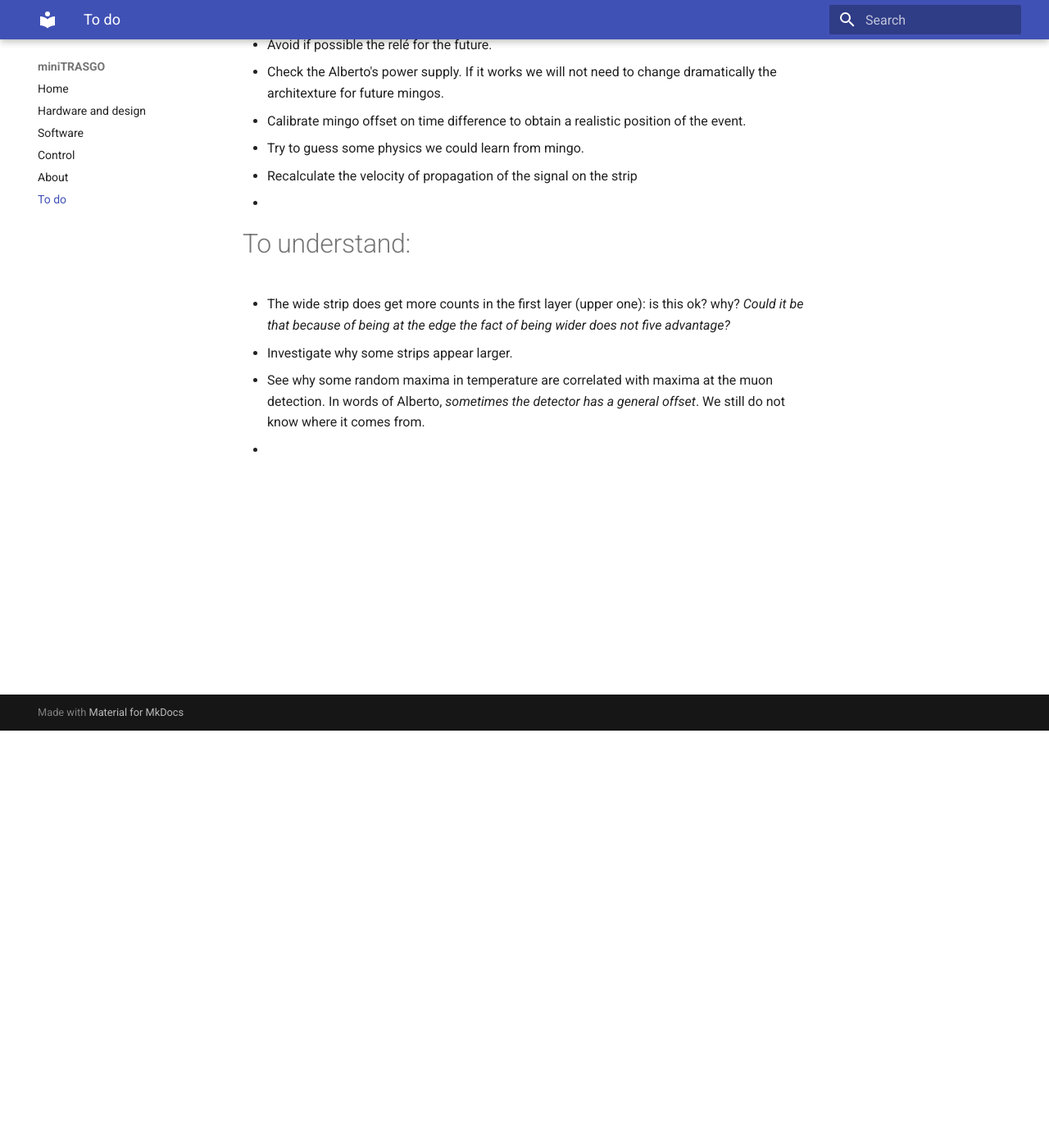
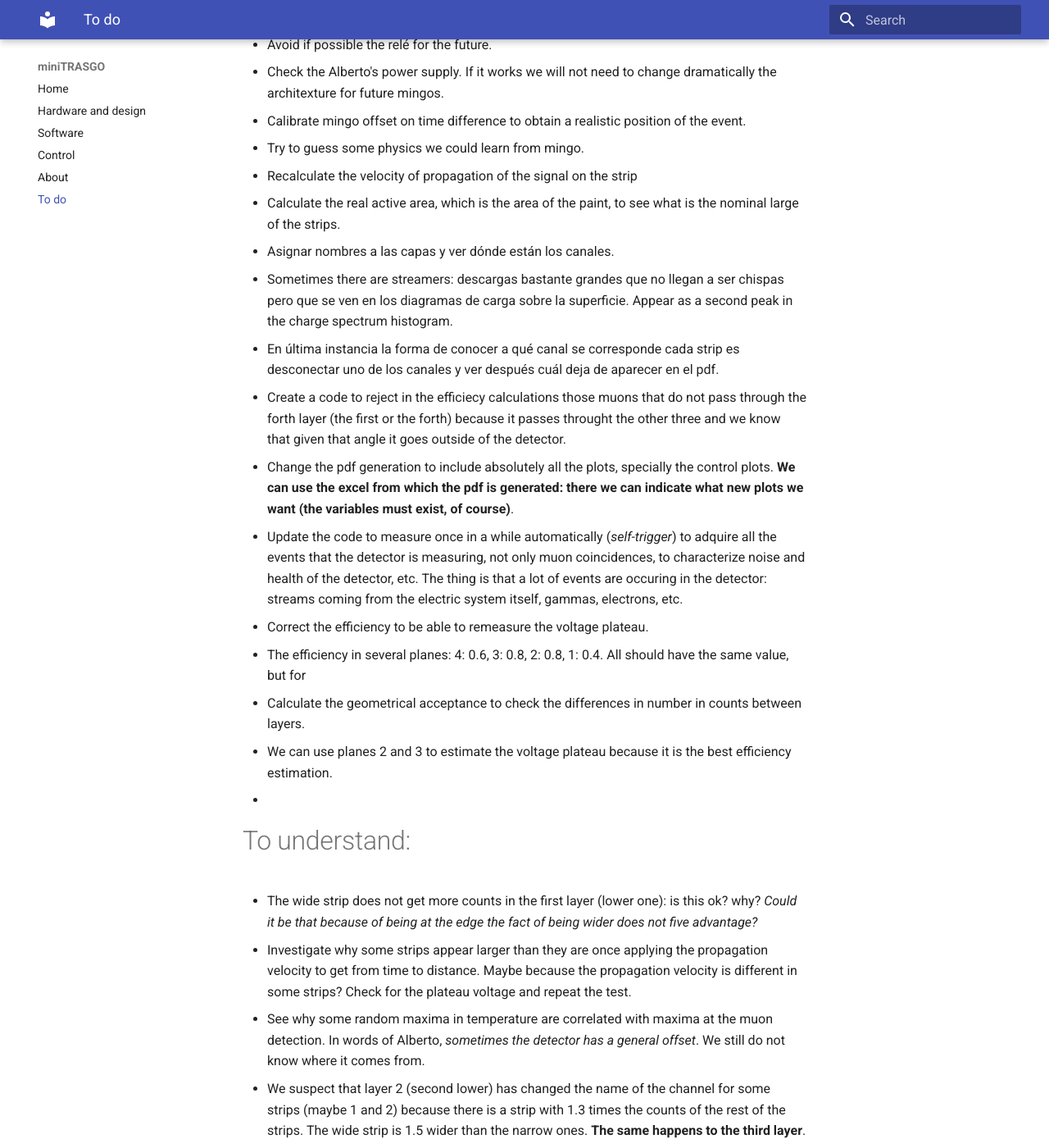
Before and after one commit to cayesoneira/miniTRASGO-documentation, an MkDocs documentation site: the page built from docs/todo.md, in a window 1280 px wide and 1400 px high, scrolled down 509 px. Shown: the whole window at 82% size. Built offline with MkDocs 1.6.1 and Material for MkDocs 9.7.7, drawn with Linux system fonts in a browser that asks for light colours; some of the changed text lies outside the part shown.

Commit message:
Update todo.md

```diff
--- a/docs/todo.md
+++ b/docs/todo.md
@@ -12,10 +12,32 @@
 - Calibrate mingo offset on time difference to obtain a realistic position of the event.
 - Try to guess some physics we could learn from mingo.
 - Recalculate the velocity of propagation of the signal on the strip
+- Calculate the real active area, which is the area of the paint, to see what is the nominal large of the strips.
+- Asignar nombres a las capas y ver dónde están los canales.
+- Sometimes there are streamers: descargas bastante grandes que no llegan a ser chispas pero que se ven en los diagramas de carga sobre la superficie. Appear as a second peak in the charge spectrum histogram.
+- En última instancia la forma de conocer a qué canal se corresponde cada strip es desconectar uno de los canales y ver después cuál deja de aparecer en el pdf.
+- Create a code to reject in the efficiecy calculations those muons that do not pass through the forth layer (the first or the forth) because it passes throught the other three and we know that given that angle it goes outside of the detector.
+- Change the pdf generation to include absolutely all the plots, specially the control plots. **We can use the excel from which the pdf is generated: there we can indicate what new plots we want (the variables must exist, of course)**.
+- Update the code to measure once in a while automatically (*self-trigger*) to adquire all the events that the detector is measuring, not only muon coincidences, to characterize noise and health of the detector, etc. The thing is that a lot of events are occuring in the detector: streams coming from the electric system itself, gammas, electrons, etc.
+- Correct the efficiency to be able to remeasure the voltage plateau.
+- The efficiency in several planes: 4: 0.6, 3: 0.8, 2: 0.8, 1: 0.4. All should have the same value, but for
+- Calculate the geometrical acceptance to check the differences in number in counts between layers.
+- We can use planes 2 and 3 to estimate the voltage plateau because it is the best efficiency estimation.
 -
 
 # To understand:
-- The wide strip does get more counts in the first layer (upper one): is this ok? why? *Could it be that because of being at the edge the fact of being wider does not five advantage?*
-- Investigate why some strips appear larger.
+- The wide strip does not get more counts in the first layer (lower one): is this ok? why? *Could it be that because of being at the edge the fact of being wider does not five advantage?*
+- Investigate why some strips appear larger than they are once applying the propagation velocity to get from time to distance. Maybe because the propagation velocity is different in some strips? Check for the plateau voltage and repeat the test.
 - See why some random maxima in temperature are correlated with maxima at the muon detection. In words of Alberto, *sometimes the detector has a general offset*. We still do not know where it comes from.
+- We suspect that layer 2 (second lower) has changed the name of the channel for some strips (maybe 1 and 2) because there is a strip with 1.3 times the counts of the rest of the strips. The wide strip is 1.5 wider than the narrow ones. **The same happens to the third layer**.
+- La eficiencia
+- El plano 1 (pág. 3 del pdf), en el mapa de eficiencia, no permite ver strips, sino que se ve una *patata caliente*: hay muchos puntos eficientes fuera del área del detector, que debería ser cuadrada. Esto no se puede explicar, en principio, mediante una coincidencia casual de un muón que no tiene nada que ver con el muón que pasa por los otros tres strips y llega al de abajo.
+- In general the thinner strips have not all the same counts, when they should. Only the thicker strip should have more counts (a 50\% more).
+- One of the strips of the layer 1 has far less counts than what it should. Probably an electronic issue.
 -
+
+## Layer by layer (complete with the upper):
+- Layer 1 (lower): wider strip does not get more counts.
+- Layer 2 (second lower): heavyside
+- Layer 3 (second upper): we should have 100\% efficiency
+- Layer 4 (uppermost):
```
